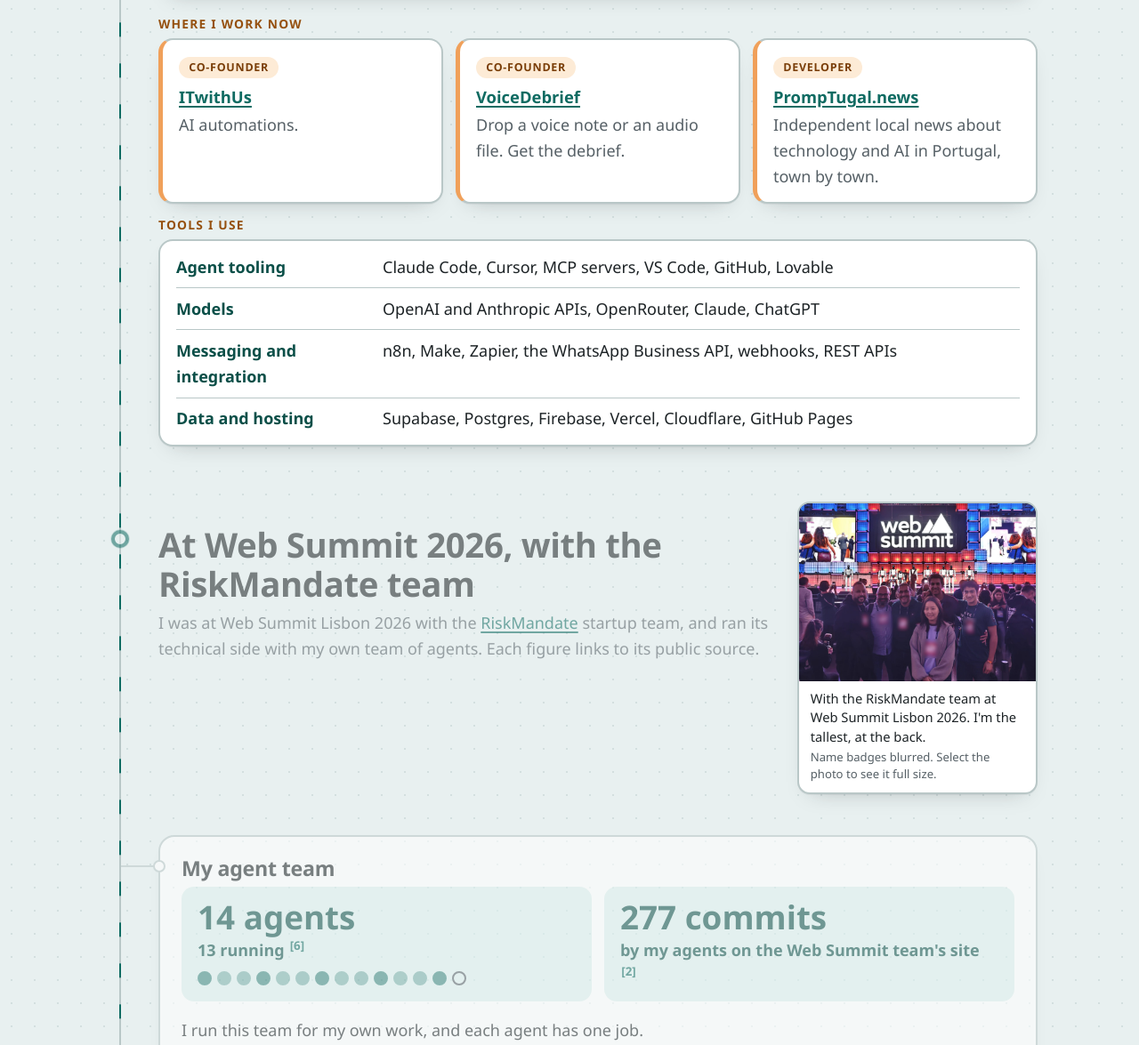
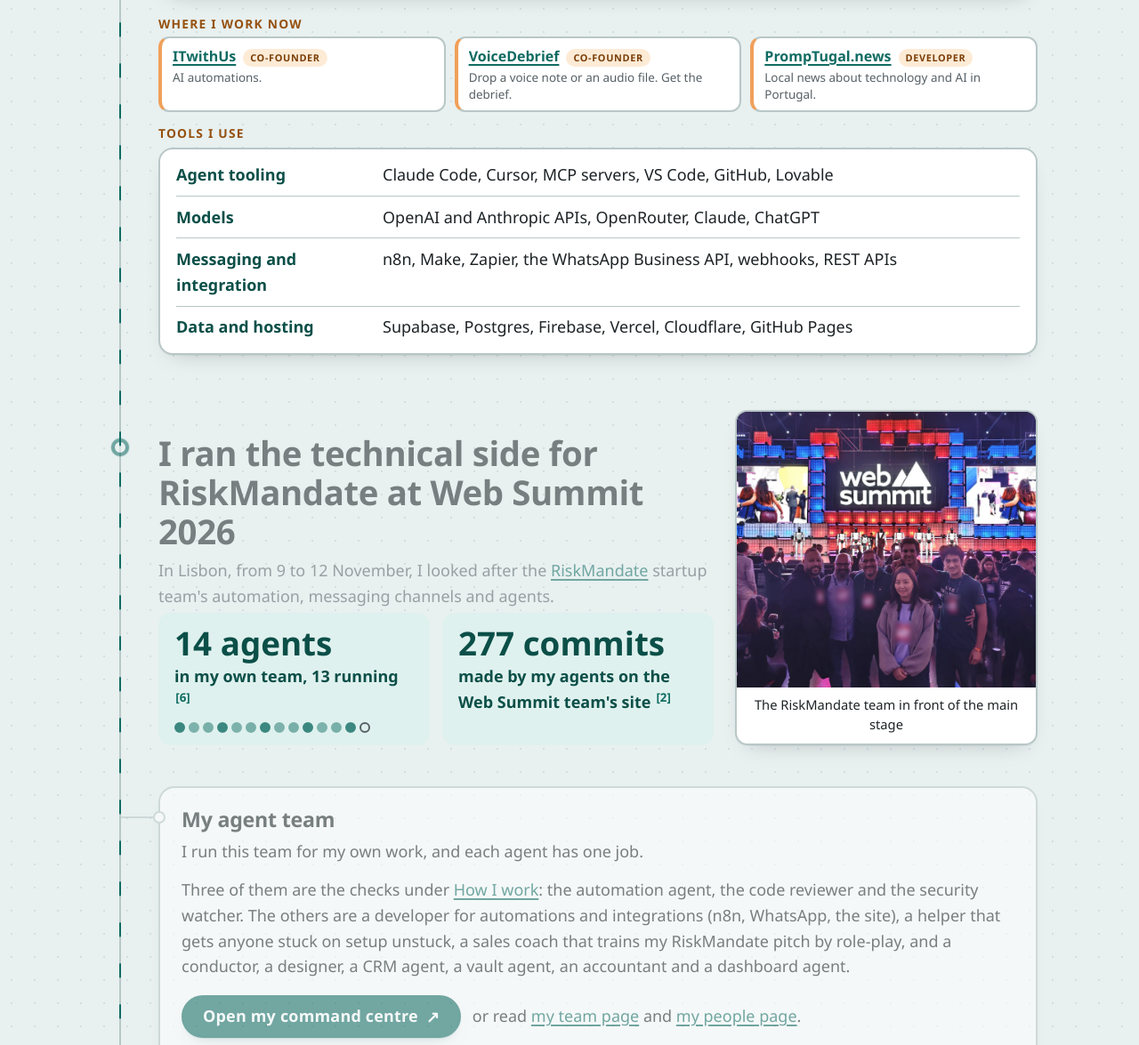
Before and after one commit to AgentiCCells/AgentiCCells__Site__Jose-Bota, a plain HTML site: page src/index.html in a window 1280 px wide. Shown: the part 627-1802 px from the top of the page at 89% size. Drawn offline with Linux system fonts and the light colour scheme.

Commit message:
Home page: compact work boxes; Web Summit lead with no gap and plainer words
At José Bota's word, 17 Nov 2026: "Where I work now the boxes should be
way smaller", and of the Web Summit picture "theres a gap on the left
side, i dont like the text, spawn". An independent reviewer checked the
result and proposed the wording. On a branch; not released.

- "Where I work now": three compact boxes, the role beside the name.
- Web Summit: the heading says what he did; one sentence; the two
  figures sit under it on the left and the team photo fills the right,
  so there is no empty space. The 14 dots stay on one line.
- The wording uses only facts already on the site.

Agent: site@AgentiCCells.jose
Co-Authored-By: Claude Fable 5.2 <noreply@anthropic.com>
Claude-Session: https://claude.ai/code/session_01CqQLD8xdE7so2j3Zqiwt6R

```diff
--- a/src/index.html
+++ b/src/index.html
@@ -99,14 +99,15 @@ main::before{content:"";position:absolute;left:calc(var(--gutter) + var(--wire-x
 .start::after{border-color:var(--orange-fill);background:var(--orange-fill);top:36px;left:-9px}
 .start::before{top:42px}
 .portrait{position:absolute;right:40px;top:50%;transform:translateY(-50%);width:210px;height:210px;border-radius:50%;object-fit:cover;border:5px solid var(--node);box-shadow:0 0 0 3px var(--orange-fill),var(--shadow)}
-.lead-row{display:grid;grid-template-columns:minmax(0,1fr) 270px;gap:28px;align-items:start;margin:0 0 20px}
-.lead-row .stage-head{margin:0}
-.team-photo{margin:0;background:var(--node);border:2px solid var(--line);border-radius:16px;overflow:hidden;box-shadow:var(--shadow)}
-.team-photo a{display:block}
-.team-photo img{display:block;width:100%;height:auto;aspect-ratio:4/3;object-fit:cover;object-position:50% 72%}
-.team-photo figcaption{padding:.5rem .8rem .65rem;font-size:.85rem;line-height:1.4;color:var(--ink)}
-.team-photo .credit{display:block;color:var(--muted);font-size:.8rem;margin-top:.15rem}
-@media (max-width:860px){.lead-row{grid-template-columns:1fr;gap:16px}.team-photo{max-width:300px}}
+.lead-row{display:grid;grid-template-columns:minmax(0,1fr) 340px;gap:24px;align-items:stretch;margin:0 0 20px}
+.lead-text{display:flex;flex-direction:column;min-width:0}
+.lead-row .stage-head{margin:0 0 14px;max-width:none}
+.lead-text .count{margin:auto 0 0}
+.team-photo{margin:0;background:var(--node);border:2px solid var(--line);border-radius:16px;overflow:hidden;box-shadow:var(--shadow);display:flex;flex-direction:column}
+.team-photo a{display:block;flex:1;min-height:0}
+.team-photo img{display:block;width:100%;height:100%;min-height:190px;object-fit:cover;object-position:50% 70%}
+.team-photo figcaption{padding:.4rem .7rem .5rem;font-size:.8rem;line-height:1.35;color:var(--muted);text-align:center}
+@media (max-width:860px){.lead-row{grid-template-columns:1fr;gap:14px}.team-photo img{aspect-ratio:4/3;height:auto;min-height:0;object-position:50% 40%}}
 @media (max-width:1000px){.portrait{position:static;transform:none;display:block;width:92px;height:92px;margin:0 0 12px;border-width:3px}}
 .role{margin:0 0 .3rem;font-size:.9rem;font-weight:800;letter-spacing:.1em;text-transform:uppercase;color:var(--orange)}
 h1{font-size:clamp(2.8rem,8vw,5rem);letter-spacing:-.03em;line-height:1}
@@ -120,13 +121,13 @@ h1{font-size:clamp(2.8rem,8vw,5rem);letter-spacing:-.03em;line-height:1}
 .fork-lines::before{content:"";position:absolute;left:calc(50% - 1px);top:0;width:2px;height:16px;background:var(--line)}
 .fork-lines::after{content:"";position:absolute;left:calc(25% - 6px);right:calc(25% - 6px);top:14px;bottom:0;border:2px solid var(--line);border-bottom:0;border-radius:14px 14px 0 0}
 .now{margin:0 0 6px}
-.now h2{font-size:.86rem;font-weight:800;letter-spacing:.09em;text-transform:uppercase;color:var(--orange);margin:0 0 .5rem}
-.now ul{list-style:none;margin:0;padding:0;display:grid;grid-template-columns:repeat(3,minmax(0,1fr));gap:14px}
-.now li{background:var(--node);border:2px solid var(--line);border-left:5px solid var(--orange-fill);border-radius:16px;padding:14px 18px;box-shadow:var(--shadow)}
-.now a{font-size:1.15rem;text-decoration-thickness:2px;display:block}
-.now .role-tag{display:inline-block;margin:0 0 .35rem;font-size:.78rem;font-weight:800;letter-spacing:.06em;text-transform:uppercase;color:var(--orange-ink);background:var(--orange-soft);border-radius:999px;padding:.15rem .7rem}
-.now span{display:block;margin-top:.2rem;color:var(--muted)}
-@media (max-width:860px){.now ul{grid-template-columns:1fr}}
+.now h2{font-size:.86rem;font-weight:800;letter-spacing:.09em;text-transform:uppercase;color:var(--orange);margin:0 0 .4rem}
+.now ul{list-style:none;margin:0;padding:0;display:grid;grid-template-columns:repeat(3,minmax(0,1fr));gap:10px}
+.now li{background:var(--node);border:2px solid var(--line);border-left:4px solid var(--orange-fill);border-radius:12px;padding:8px 12px 9px;display:flex;flex-wrap:wrap;align-items:baseline;align-content:flex-start;gap:.1rem .5rem}
+.now a{font-size:1rem;text-decoration-thickness:1.5px}
+.now .role-tag{font-size:.68rem;font-weight:800;letter-spacing:.06em;text-transform:uppercase;color:var(--orange-ink);background:var(--orange-soft);border-radius:999px;padding:.08rem .5rem}
+.now .what{flex-basis:100%;color:var(--muted);font-size:.84rem;line-height:1.35}
+@media (max-width:860px){.now ul{grid-template-columns:1fr;gap:8px}}
 .fork.solo{grid-template-columns:1fr}
 .fork.solo .fork-lines{height:22px}
 .fork.solo .fork-lines::before{height:22px}
@@ -174,7 +175,8 @@ h1{font-size:clamp(2.8rem,8vw,5rem);letter-spacing:-.03em;line-height:1}
 .count{display:grid;grid-template-columns:repeat(2,minmax(0,1fr));gap:14px;margin:.5rem 0 1.1rem}
 .count p{margin:0;padding:14px 18px;border-radius:14px;background:var(--teal-soft)}
 .count-note{display:block;color:var(--teal-ink);font-weight:600;margin-top:.15rem}
-.count .dots{margin-top:.55rem}
+.count .dots{margin-top:.55rem;flex-wrap:nowrap;gap:4px}
+.count .dots i{width:12px;height:12px;flex:none}
 @media (max-width:640px){.count{grid-template-columns:1fr}}
 .count strong{display:block;font-size:clamp(1.7rem,3.6vw,2.3rem);font-weight:800;line-height:1.1;color:var(--teal-ink)}
 .dots{display:flex;flex-wrap:wrap;gap:6px}
@@ -471,9 +473,9 @@ footer p{margin:.25rem 0}
 <div class="now" id="now">
 <h2>Where I work now</h2>
 <ul>
-<li><span class="role-tag">Co-founder</span><a href="https://itwithus.com/"><strong>ITwithUs</strong></a><span>AI automations.</span></li>
-<li><span class="role-tag">Co-founder</span><a href="https://voicedebrief.ai/"><strong>VoiceDebrief</strong></a><span>Drop a voice note or an audio file. Get the debrief.</span></li>
-<li><span class="role-tag">Developer</span><a href="https://promptugal.news/"><strong>PrompTugal.news</strong></a><span>Independent local news about technology and AI in Portugal, town by town.</span></li>
+<li><a href="https://itwithus.com/"><strong>ITwithUs</strong></a><span class="role-tag">Co-founder</span><span class="what">AI automations.</span></li>
+<li><a href="https://voicedebrief.ai/"><strong>VoiceDebrief</strong></a><span class="role-tag">Co-founder</span><span class="what">Drop a voice note or an audio file. Get the debrief.</span></li>
+<li><a href="https://promptugal.news/"><strong>PrompTugal.news</strong></a><span class="role-tag">Developer</span><span class="what">Local news about technology and AI in Portugal.</span></li>
 </ul>
 </div>
 <div class="tools" id="tools">
@@ -489,29 +491,31 @@ footer p{margin:.25rem 0}
 
 <section class="stage" id="work" aria-labelledby="h-work">
 <div class="lead-row">
+<div class="lead-text">
 <div class="stage-head">
 <span class="port" aria-hidden="true"></span>
-<h2 id="h-work">At Web Summit 2026, with the RiskMandate team</h2>
-<p>I was at Web Summit Lisbon 2026 with the <a href="https://riskmandate.ai/">RiskMandate</a> startup team, and ran its technical side with my own team of agents. Each figure links to its public source.</p>
+<h2 id="h-work">I ran the technical side for RiskMandate at Web Summit 2026</h2>
+<p>In Lisbon, from 9 to 12 November, I looked after the <a href="https://riskmandate.ai/">RiskMandate</a> startup team's automation, messaging channels and agents.</p>
+</div>
+<div class="count">
+<p><strong>14 agents</strong><span class="count-note">in my own team, 13 running <a class="ref" href="#src-6" aria-label="Source 6">[6]</a></span><span class="dots" aria-hidden="true"><i></i><i></i><i></i><i></i><i></i><i></i><i></i><i></i><i></i><i></i><i></i><i></i><i></i><i class="off"></i></span></p>
+<p><strong>277 commits</strong><span class="count-note">made by my agents on the Web Summit team's site <a class="ref" href="#src-2" aria-label="Source 2">[2]</a></span></p>
+</div>
 </div>
 <figure class="media team-photo">
 <a href="media/photos/web-summit-riskmandate-team.jpg"><img src="media/photos/web-summit-riskmandate-team.jpg" alt="Six people from the RiskMandate team, smiling, in front of the Web Summit main stage, where a row of humanoid robots stands under the Web Summit sign" width="1600" height="1475" loading="lazy" decoding="async"></a>
-<figcaption>With the RiskMandate team at Web Summit Lisbon 2026. I'm the tallest, at the back. <span class="credit">Name badges blurred. Select the photo to see it full size.</span></figcaption>
+<figcaption>The RiskMandate team in front of the main stage</figcaption>
 </figure>
 </div>
 
 <article class="node" id="agent-team">
 <h3>My agent team</h3>
-<div class="count">
-<p><strong>14 agents</strong><span class="count-note">13 running <a class="ref" href="#src-6" aria-label="Source 6">[6]</a></span><span class="dots" aria-hidden="true"><i></i><i></i><i></i><i></i><i></i><i></i><i></i><i></i><i></i><i></i><i></i><i></i><i></i><i class="off"></i></span></p>
-<p><strong>277 commits</strong><span class="count-note">by my agents on the Web Summit team's site <a class="ref" href="#src-2" aria-label="Source 2">[2]</a></span></p>
-</div>
 <p>I run this team for my own work, and each agent has one job.</p>
 <p>Three of them are the checks under <a href="#how-he-works">How I work</a>: the automation agent, the code reviewer and the security watcher. The others are a developer for automations and integrations (n8n, WhatsApp, the site), a helper that gets anyone stuck on setup unstuck, a sales coach that trains my RiskMandate pitch by role-play, and a conductor, a designer, a CRM agent, a vault agent, an accountant and a dashboard agent.</p>
 <p class="see"><a class="btn solid ext" href="https://web-summit.sgit.ai/people/jose/app/index.html#stand">Open my command centre</a> <span>or read <a href="https://web-summit.sgit.ai/team/jose/index.html">my team page</a> and <a href="https://web-summit.sgit.ai/people/jose/index.md">my people page</a>.</span></p>
 <div class="part" id="web-summit">
 <h3>Web Summit: the channels</h3>
-<p>At Web Summit Lisbon 2026 (9 to 12 November), I took the technical side for the RiskMandate startup team: its automation, its messaging channels and its agents. My brief: "Make the team's machinery run". <a class="ref" href="#src-3" aria-label="Source 3">[3]</a> <a class="ref" href="#src-4" aria-label="Source 4">[4]</a> In the team's own summary: "José Bota, the channels". <a class="ref" href="#src-2" aria-label="Source 2">[2]</a></p>
+<p>My brief: "Make the team's machinery run". <a class="ref" href="#src-3" aria-label="Source 3">[3]</a> <a class="ref" href="#src-4" aria-label="Source 4">[4]</a> In the team's own summary: "José Bota, the channels". <a class="ref" href="#src-2" aria-label="Source 2">[2]</a></p>
 <p>The team used a WhatsApp flow I had built in n8n to broadcast updates to its WhatsApp group.</p>
 <ol class="chain mini" aria-label="The flow, as the site describes it">
 <li>My WhatsApp flow<small>built in n8n</small></li>
```
Also changed, not shown: 1 other file.
